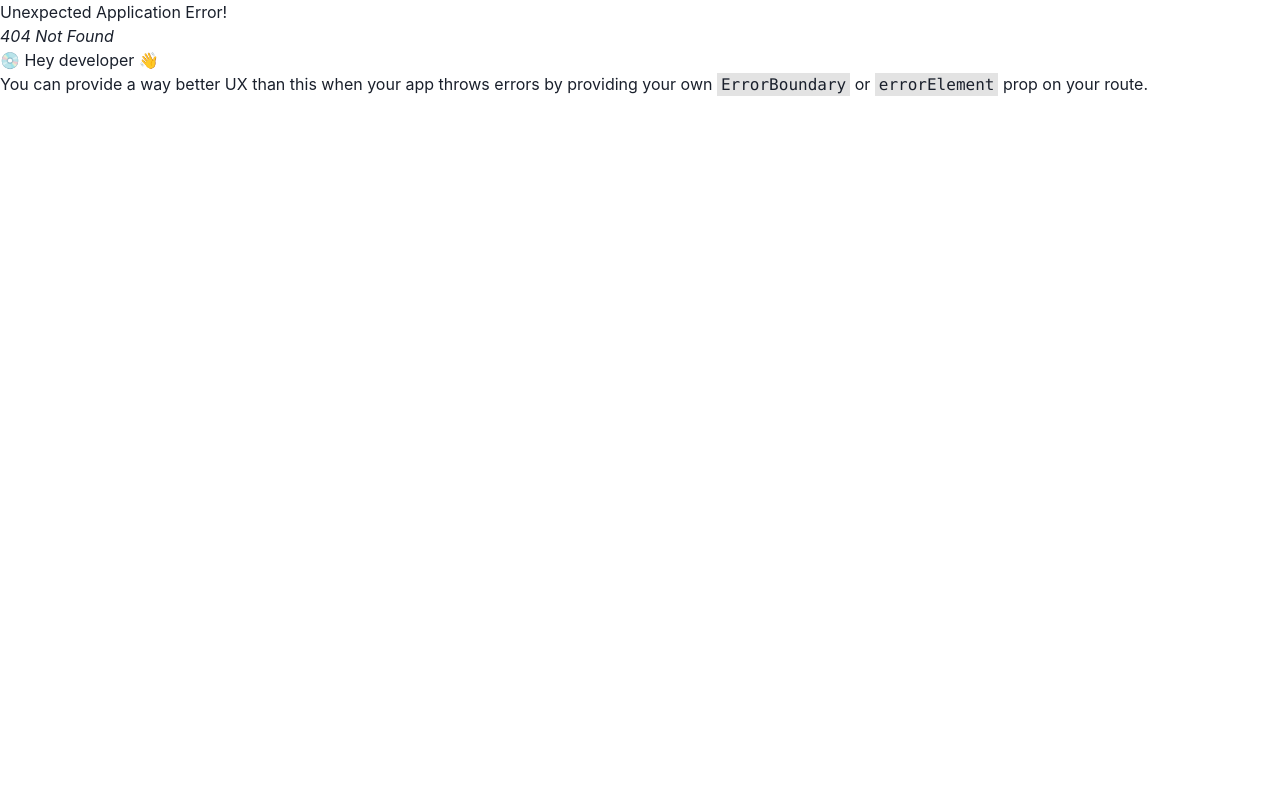
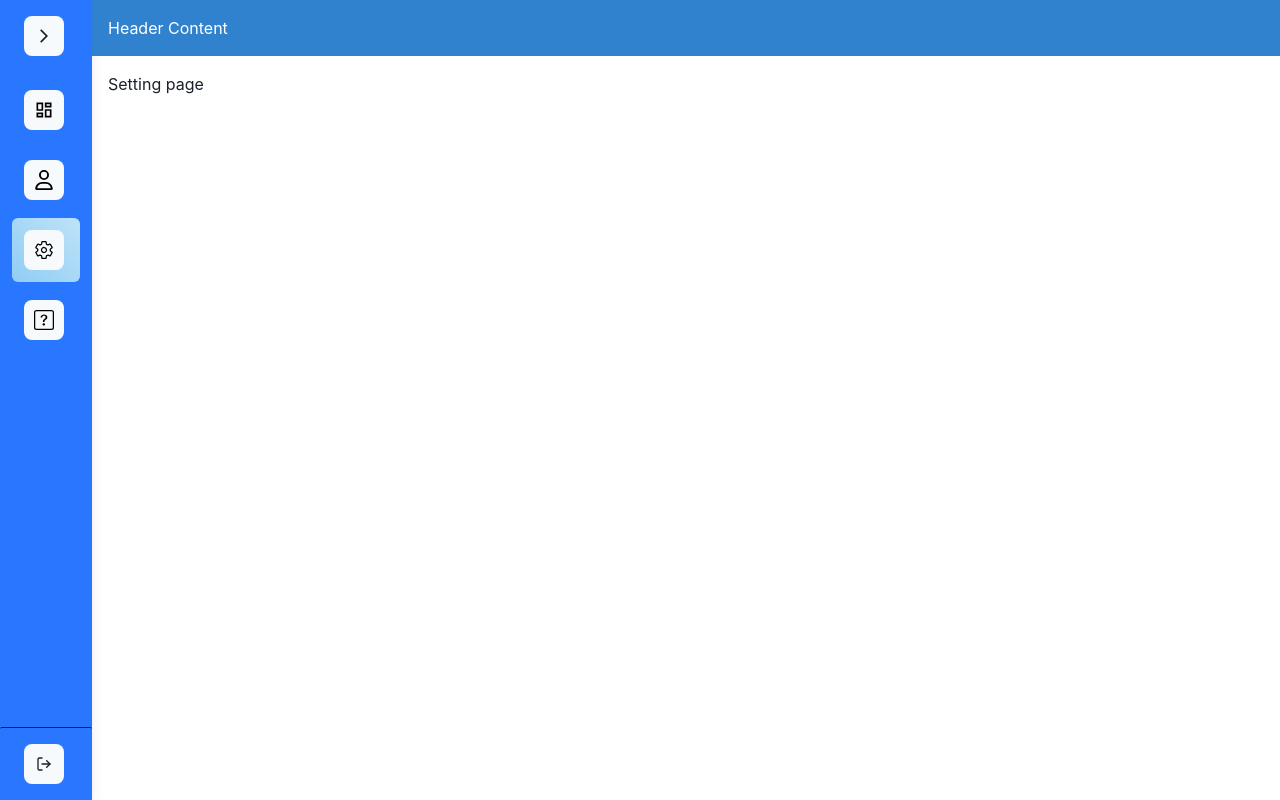
Before and after one commit to NuZard84/pms-frontend, a React (Vite) app: page /settings in a window 1280 px wide. Before the commit this address had no page. Built offline with nearby package versions, Linux system fonts and the light colour scheme.

Commit message:
sidebar complete

```diff
--- a/src/components/Layout.jsx
+++ b/src/components/Layout.jsx
@@ -1,24 +1,59 @@
 import { Box, Flex } from "@chakra-ui/react";
 import { Outlet } from "react-router-dom";
+import Sidebar, { SidebarItems } from "./elements/Sidebar";
+import Header from "./elements/Header";
+import { FaRegUser } from "react-icons/fa6";
+import { IoSettingsOutline } from "react-icons/io5";
+import { BsQuestionSquare } from "react-icons/bs";
+import { MdOutlineDashboard } from "react-icons/md";
+import { useNavigate } from "react-router-dom";
+import { useLocation } from "react-router-dom";
+import { Link } from "react-router-dom";
 
 const Layout = () => {
+  const navigate = useNavigate();
+  const location = useLocation();
+
+  console.log(location.pathname);
+
   return (
     <Flex>
-      <Box
-        w="250px"
-        bg="gray.200"
-        p="4"
-        borderRight="1px"
-        borderColor="gray.300"
-        h={{ base: "100vh", md: "100vh", lg: "100vh" }}
-      >
-        <Box> Sidebar Content </Box>
-      </Box>
-      <Box display={"flex"} flexDirection={"column"}>
-        <Box w="100%" bg="blue.500" p="4" color="white">
-          <Box> Header Content </Box>
-        </Box>
-
+      <Sidebar>
+        <Link to="/dashboard">
+          <SidebarItems
+            icon={<MdOutlineDashboard size={20} />}
+            text={"Dashboard"}
+            alert={false}
+            active={location.pathname === "/dashboard"}
+          />
+        </Link>
+        <Link to="/patients">
+          <SidebarItems
+            icon={<FaRegUser size={20} />}
+            text={"Patient"}
+            alert={false}
+            active={location.pathname === "/patients"}
+          />
+        </Link>
+        <Link to="/settings">
+          <SidebarItems
+            icon={<IoSettingsOutline size={20} />}
+            text={"Settings"}
+            alert={false}
+            active={location.pathname === "/settings"}
+          />
+        </Link>
+        <Link to="/help">
+          <SidebarItems
+            icon={<BsQuestionSquare size={20} />}
+            text={"Help"}
+            alert={false}
+            active={location.pathname === "/help"}
+          />
+        </Link>
+      </Sidebar>
+      <Box display={"flex"} flexDirection={"column"} w="100%">
+        <Header />
         <Box flex="1" p="4">
           {/* Main content goes here */}
           <Outlet />
--- a/src/components/LoginPage.jsx
+++ b/src/components/LoginPage.jsx
@@ -103,7 +103,7 @@ const LoginPage = () => {
               colorScheme="blue"
               size="lg"
               width="full"
-              onClick={() => navigate("/home")}
+              onClick={() => navigate("/dashboard")}
             >
               Register
             </Button>
@@ -180,7 +180,7 @@ const LoginPage = () => {
               colorScheme="blue"
               size="lg"
               width="full"
-              onClick={() => navigate("/home")}
+              onClick={() => navigate("/dashboard")}
             >
               Login
             </Button>
--- /dev/null
+++ b/src/components/elements/Header.jsx
@@ -0,0 +1,13 @@
+import { Box } from "@chakra-ui/react";
+
+const Header = () => {
+  return (
+    <Box as="header">
+      <Box bg="blue.500" p="4" color="white">
+        <Box> Header Content </Box>
+      </Box>
+    </Box>
+  );
+};
+
+export default Header;
--- /dev/null
+++ b/src/components/elements/Sidebar.jsx
@@ -0,0 +1,191 @@
+import {
+  Box,
+  Button,
+  Text,
+  Avatar,
+  AvatarBadge,
+  Tooltip,
+} from "@chakra-ui/react";
+import { createContext, useContext, useState } from "react";
+import { MdOutlineArrowBackIosNew } from "react-icons/md";
+import { LuLogOut } from "react-icons/lu";
+import { useNavigate } from "react-router-dom";
+
+const SidebarContext = createContext();
+
+export default function Sidebar({ children }) {
+  const navigate = useNavigate();
+  const [extended, setExtended] = useState(false);
+
+  return (
+    <Box as="aside">
+      <Box
+        as="nav"
+        bg="#2977ff"
+        shadow={"lg"}
+        h={{ base: "100vh", md: "100vh", lg: "100vh" }}
+        display={"flex"}
+        flexDirection={"column"}
+        px={extended ? "4" : "auto"}
+      >
+        <Box
+          p="4"
+          pb={"4"}
+          display={"flex"}
+          alignItems={"center"}
+          justifyContent={"space-between"}
+        >
+          <Text
+            display={extended ? "block" : "none"}
+            m={0}
+            fontSize={"28px"}
+            fontWeight={"bolder"}
+            color={"whitesmoke"}
+            transition={"all"}
+            transitionDuration={"300ms"}
+            transitionDelay={"0.1"}
+          >
+            PMS
+          </Text>
+          <Box
+            onClick={() => setExtended((cur) => !cur)}
+            p={3}
+            ml={2}
+            rounded={"lg"}
+            bg={"gray.50"}
+            _hover={{
+              bg: "gray.100",
+            }}
+            transform={!extended ? "rotate(180deg)" : "rotate(0deg)"}
+            transition={"all"}
+            transitionDuration={"250ms"}
+            transitionDelay={"0.1s"}
+          >
+            <MdOutlineArrowBackIosNew />
+          </Box>
+        </Box>
+        <SidebarContext.Provider value={{ extended }}>
+          <Box flex={"1"} as="ul" px={3}>
+            {children}
+          </Box>
+        </SidebarContext.Provider>
+        <Box
+          display={"flex"}
+          gap={3}
+          rounded={"sm"}
+          p={4}
+          borderTop={"1px"}
+          alignItems={"center"}
+        >
+          <Box
+            cursor={"pointer"}
+            onClick={() => navigate("/")}
+            p={3}
+            ml={2}
+            rounded={"lg"}
+            bg={"gray.50"}
+            _active={{
+              bg: "gray.100",
+              color: "blue.300",
+            }}
+            _hover={{
+              color: "blue.400",
+            }}
+          >
+            <LuLogOut />
+          </Box>
+
+          <Box
+            transition={"all"}
+            transitionDuration={"200ms"}
+            transitionDelay={"0.1"}
+            display={"flex"}
+            alignItems={"center"}
+            overflow={"hidden"}
+            w={extended ? "100px" : "0px"}
+            ml={extended ? "3" : ""}
+          >
+            <Text color={"whitesmoke"} fontSize={"18"} fontWeight={"bold"}>
+              Logout
+            </Text>
+          </Box>
+        </Box>
+      </Box>
+    </Box>
+  );
+}
+
+export function SidebarItems({ icon, text, active, alert }) {
+  const { extended } = useContext(SidebarContext);
+
+  return (
+    <Box
+      as="li"
+      position={"relative"}
+      display={"flex"}
+      alignItems={"center"}
+      py={3}
+      px={3}
+      my={1.5}
+      fontSize={"md"}
+      rounded={"md"}
+      cursor={"pointer"}
+      textColor={"whitesmoke"}
+      bgGradient={active ? "linear(to-tr, blue.200, blue.100)" : "none"}
+      color={active ? "blue.500" : "whitesmoke"}
+      _hover={{
+        bg: "blue.100",
+        color: "blue",
+        textColor: "blue.500",
+      }}
+    >
+      <Box display={"flex"}>
+        <Tooltip
+          isDisabled={extended}
+          label={text}
+          fontSize={"md"}
+          hasArrow
+          placement="right"
+          color={"black"}
+          bg={"blue.300"}
+          p={2}
+          rounded={"lg"}
+        >
+          <Box
+            p={2.5}
+            rounded={"lg"}
+            bg={"gray.50"}
+            color={"black"}
+            _hover={{
+              color: "blue.500",
+            }}
+          >
+            {icon}
+          </Box>
+        </Tooltip>
+        <Box
+          transition={"all"}
+          transitionDuration={"200ms"}
+          transitionDelay={"0.1"}
+          overflow={"hidden"}
+          w={extended ? "32px" : "0"}
+          ml={extended ? "3" : ""}
+        >
+          {extended && (
+            <Text
+              position={"absolute"}
+              rounded={"md"}
+              py={1}
+              ml={1}
+              fontWeight={"semibold"}
+              fontSize={"md"}
+              opacity={"20"}
+            >
+              {text}
+            </Text>
+          )}
+        </Box>
+      </Box>
+    </Box>
+  );
+}
--- a/src/pages/Home.jsx
+++ b/src/pages/Dashboard.jsx
@@ -1,6 +1,6 @@
 import { Box } from "@chakra-ui/react";
 
-const Home = () => {
+const Dashboard = () => {
   return (
     <Box>
       Lorem ipsum dolor sit, amet consectetur adipisicing elit. Voluptate
@@ -24,4 +24,4 @@ const Home = () => {
   );
 };
 
-export default Home;
+export default Dashboard;
--- /dev/null
+++ b/src/pages/Help.jsx
@@ -0,0 +1,6 @@
+import { Box } from "@chakra-ui/react";
+const Help = () => {
+  return <Box>Help page</Box>;
+};
+
+export default Help;
--- /dev/null
+++ b/src/pages/Patient.jsx
@@ -0,0 +1,7 @@
+import { Box } from "@chakra-ui/react";
+
+const PatientPage = () => {
+  return <Box>Patient Page</Box>;
+};
+
+export default PatientPage;
--- /dev/null
+++ b/src/pages/Settings.jsx
@@ -0,0 +1,7 @@
+import { Box } from "@chakra-ui/react";
+
+const SettingsPage = () => {
+  return <Box>Setting page</Box>;
+};
+
+export default SettingsPage;
```
Also changed, not shown: src/Routes.jsx (+18 -3 lines).
